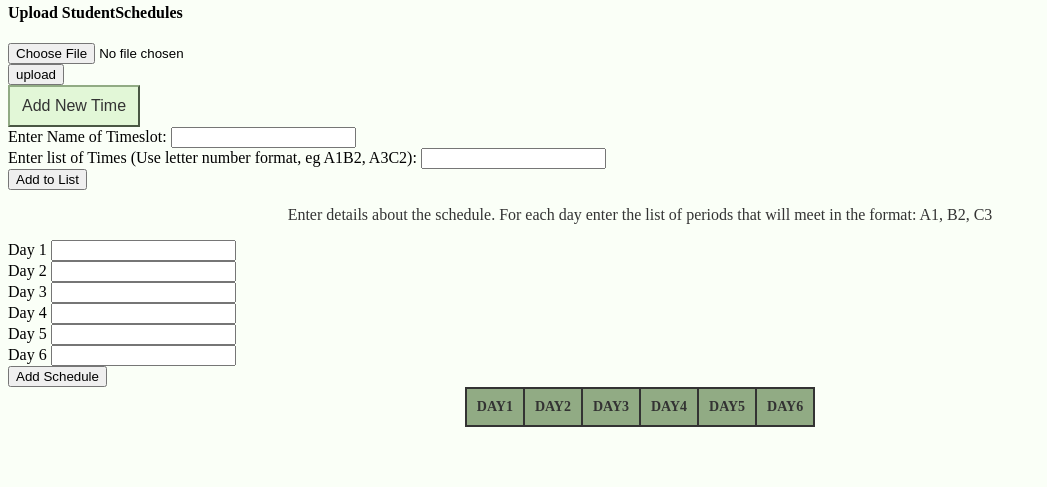
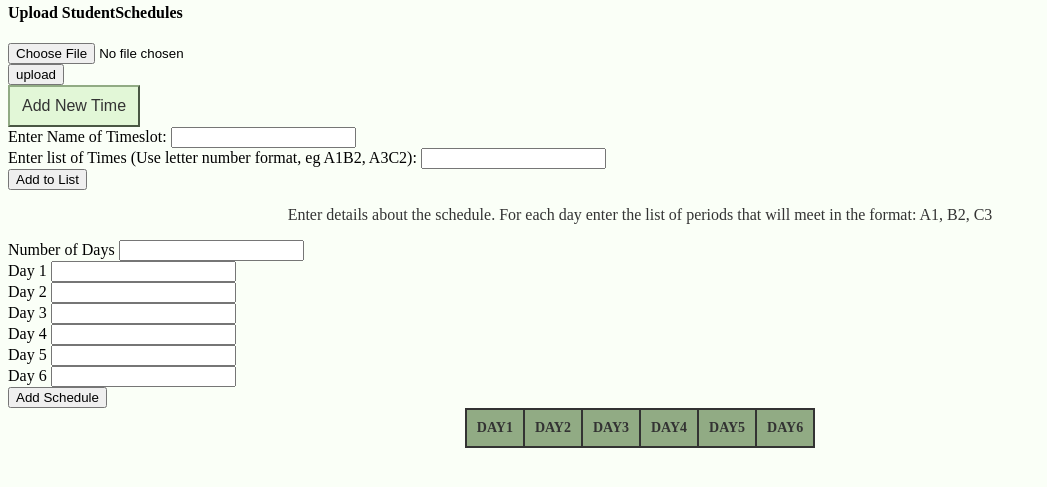
Before and after one commit to dapike13/Capstone, a Node server app: page / in a window 1280 px wide. Shown: the part 279-766 px from the top of the page, without its empty margins (0-1047 px from the left). Run offline with Node 20, Linux system fonts and the light colour scheme; lists and menus that the app fills with data are empty; some libraries are stand-ins or nearby versions.

Commit message:
Updated dynamic grid for students/teachers based on schedule input

```diff
--- a/app.js
+++ b/app.js
@@ -47,6 +47,8 @@ var start = 0
 
 var timeSlotMap = new Map();
 var scheduleGrid = new Map();
+
+var grid = []
 
 const client = new Client({
   user: 'daniellebodine',
@@ -110,7 +112,7 @@ app.post("/users/login", passport.authenticate('local', {
 }))
 
 app.get("/index", (req, res) =>{
-  res.render("index", {'err': [], 'gridlist': []})
+  res.render("index", {'err': [], 'gridlist': grid})
 })
 
 app.get('/users/logout', (req, res) => {
@@ -123,7 +125,7 @@ app.get('/users/logout', (req, res) => {
 
 function checkAuthenticated(req, res, next){
   if(req.isAuthenticated()){
-    return res.redirect("/index", {'err': [], 'gridlist': []})
+    return res.redirect("/index", {'err': [], 'gridlist': grid})
   }
   next();
 }
@@ -155,19 +157,26 @@ app.post('/times', (req, res) => {
       }
     }
   }
-  res.render("index", {'err': errors, 'gridlist': []})
+  res.render("index", {'err': errors, 'gridlist': grid})
   console.log(timeSlotMap)
 })
 
 app.post('/addSchedule', (req, res) => {
-  let {day1, day2, day3, day4, day5, day6} = req.body
+  grid=[]
+  let {numDay, day1, day2, day3, day4, day5, day6} = req.body
   var days = {day1, day2, day3, day4, day5, day6}
-  console.log(days)
+  var numDays = req.body.days
+  console.log(numDays)
   var maxLength = 0
   var errors = []
+  if(!numDays){
+    errors.push({message: "Enter the number of days"})
+  }
+  else{
     var j =1
     for(const d in days)
     {
+      if(j <= numDays){
        console.log(days[d])
        var returned = checkTimes(days[d])
         if(returned.worked)
@@ -175,7 +184,6 @@ app.post('/addSchedule', (req, res) => {
           console.log(returned.list)
           scheduleGrid.set(j, returned.list)
           if(returned.list.length > maxLength){maxLength = returned.list.length}
-
         }
         else{
           for(var i =0; i < returned.list.length;i++){
@@ -184,28 +192,41 @@ app.post('/addSchedule', (req, res) => {
         }
         j++
       }
-  console.log(errors)
-  console.log(scheduleGrid)
-  var grid = []
+      }
     for(var j =0; j< maxLength; j++){
       grid.push([])
     }
     scheduleGrid.forEach((value, key) =>{
       for(var j=0; j < maxLength; j++){
         console.log(value[j])
-      if(j< value.length){
+        if(j < value.length){
           grid[j].push(value[j])
         }
         else{
-        grid[j].push(" ")
+          grid[j].push(null)
         }
       }
   })
-  console.log(grid)
+  }
   res.render("index", {'err': errors, 'gridlist': grid})
   //Display Grid
   //Each time submit again, overwrites previous
 })
+
+function makeGrid(){
+  scheduleGrid = []
+  if(grid !=[]){
+    for(var i=0; i < grid.length; i++){
+      scheduleGrid.push([])
+      for(var j=0; j < grid[i].length; j++)
+      {
+          if(grid[i][j]!= null){scheduleGrid[i].push(0)}
+          else{scheduleGrid[i].push(2)}
+      }
+    }
+  }
+  return scheduleGrid
+}
 
 function checkTimes(inputStr){
   var errors = []
@@ -532,7 +553,7 @@ app.get('/scheduler', (req, res) =>{
     if(!teacherMap.has(result.rows[i].teacher_id)) {
       var teacherInfo = {
         'name': result.rows[i].last_name,
-        'sched': [0,0,0,0,0,0,0],
+        'sched': makeGrid(),
         'sections': [],
       }
       teacherMap.set(result.rows[i].teacher_id, teacherInfo);
@@ -574,12 +595,13 @@ app.get('/scheduler', (req, res) =>{
           if(!studentMap.has(result.rows[i].student_id)){
             var studentInfo ={
               'requests': studentRequests.get(result.rows[i].student_id),
-              'sched': [0,0,0,0,0,0,0],
+              'sched': makeGrid(),
               'sections': [],
             }
             studentMap.set(result.rows[i].student_id, studentInfo);
           }
       }
+      console.log(studentMap)
     })
     .catch(e => console.log(e))
   }
@@ -588,7 +610,7 @@ app.get('/scheduler', (req, res) =>{
 
 //checkNotAuthenticated
 app.get('/', (req, res) => {
-  res.render('index', {'err': [], 'gridlist': []})
+  res.render('index', {'err': [], 'gridlist': grid})
   })
 
 app.listen(port, () => {
--- a/views/index.pug
+++ b/views/index.pug
@@ -80,6 +80,10 @@ html
 			<p>Enter details about the schedule. For each day enter the list of periods that will meet in the format: A1, B2, C3</p>
 			<form id = 'addSchedule' action ='/addSchedule' method = 'POST'>
 				<div>
+					<label for="schedEntry"> Number of Days </label>
+					<input type = "text" id = "days" name ='days'>
+				</div>
+				<div>
 					<label for="schedEntry"> Day 1 </label>
 					<input type = "text" id = "day1" name ='day1'>
 				</div>
```
Lines whose indentation alone changed are shown as unchanged.
